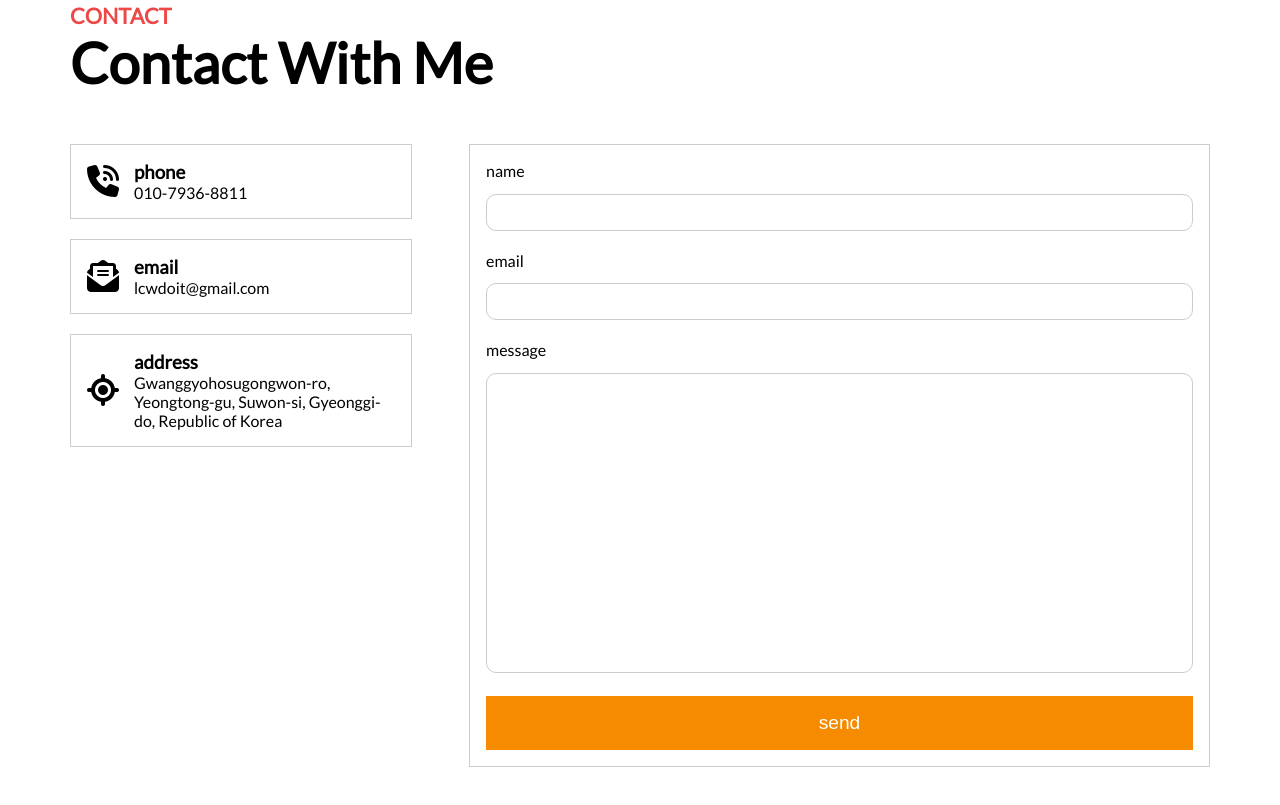
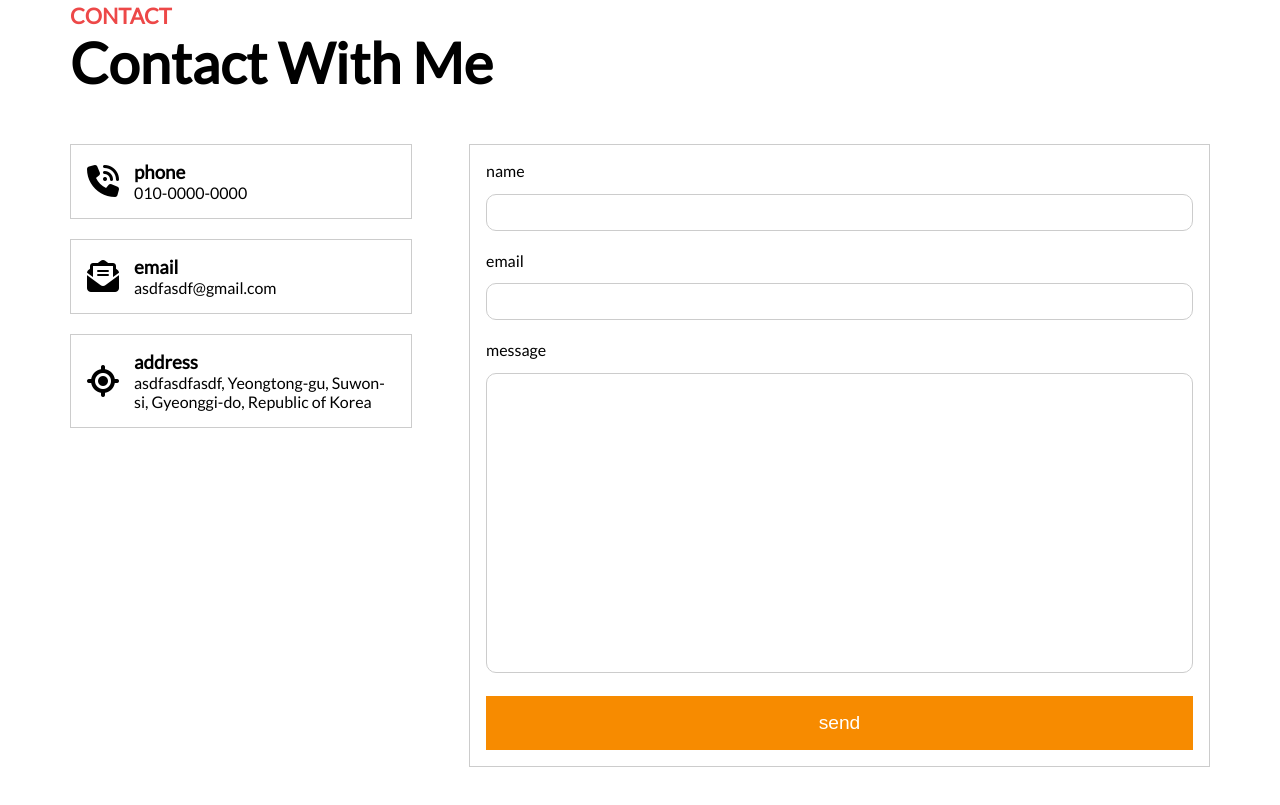
Before and after one commit to ChoongStarL/HTML-CSS-JS, a plain HTML site: page 13/ing/index.html in a window 1280 px wide. Shown: the part 3930-4735 px from the top of the page. Drawn offline with Linux system fonts and the light colour scheme; a web font is replaced by a local one.

Commit message:
Update index.html

```diff
--- a/13/ing/index.html
+++ b/13/ing/index.html
@@ -207,7 +207,7 @@
               </div>
               <div class="info-text">
                 <h3>phone</h3>
-                <p>010-7936-8811</p>
+                <p>010-0000-0000</p>
               </div>
             </div>
             <div class="card">
@@ -216,7 +216,7 @@
               </div>
               <div class="info-text">
                 <h3>email</h3>
-                <p>lcwdoit@gmail.com</p>
+                <p>asdfasdf@gmail.com</p>
               </div>
             </div>
             <div class="card">
@@ -226,7 +226,7 @@
               <div class="info-text">
                 <h3>address</h3>
                 <p>
-                  Gwanggyohosugongwon-ro, Yeongtong-gu, Suwon-si, Gyeonggi-do,
+                  asdfasdfasdf, Yeongtong-gu, Suwon-si, Gyeonggi-do,
                   Republic of Korea
                 </p>
               </div>
```
